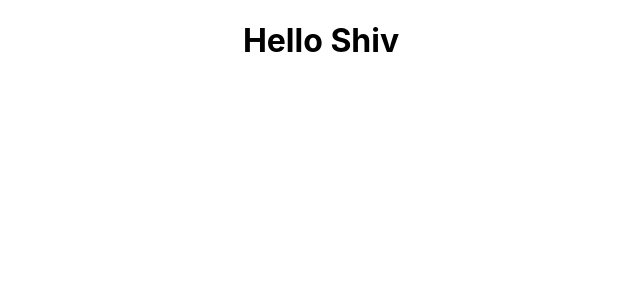
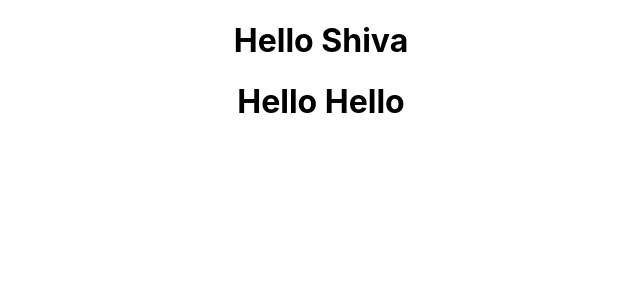
Before and after one commit to shivendra8004/HelloReact, a React (Create React App) app: page / in a window 1280 px wide. Shown: the top 300 px of the page, without its empty margins (319-959 px from the left). Built offline with nearby package versions, Linux system fonts and the light colour scheme.

Commit message:
Learned using propes

```diff
--- a/src/App.js
+++ b/src/App.js
@@ -1,15 +1,16 @@
 import React, { Component } from "react";
 import "./App.css";
-// import Greet from "./components/Greet";
+import Greet from "./components/Greet";
 // import Welcome from "./components/Welcome";
-import Hello from "./components/Hello";
+// import Hello from "./components/Hello";
 class App extends Component {
   render() {
     return (
       <div className="App">
-        {/* <Greet />
-        <Welcome /> */}
-        <Hello />
+        <Greet name="Shiva" />
+        <Greet name="Hello" />
+        {/* <Welcome /> */}
+        {/* <Hello /> */}
       </div>
     );
   }
--- a/src/components/Greet.js
+++ b/src/components/Greet.js
@@ -4,7 +4,7 @@
 //   return <h1>Hello Shiva</h1>;
 // }
 
-const Greet = () => {
-  return <h1>Hello Shiva</h1>;
+const Greet = (props) => {
+  return <h1>Hello {props.name}</h1>;
 };
 export default Greet;
```
